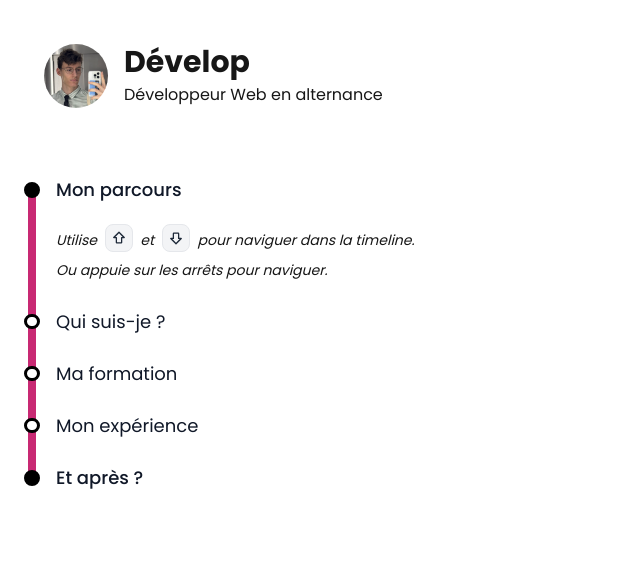
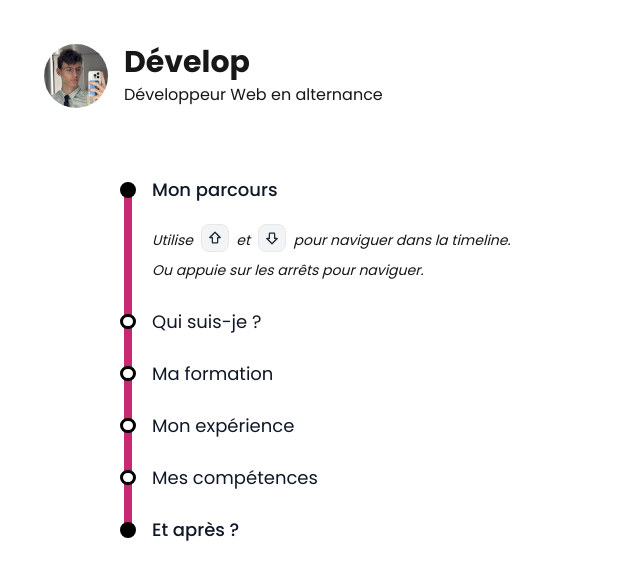
Before and after one commit to simonpct/portfolio, a Next.js app: page / in a window 1280 px wide. Shown: the top 580 px of the page, without its empty margins (0-640 px from the left). Built offline with nearby package versions, Linux system fonts and the light colour scheme.

Commit message:
feat: add skills

```diff
--- a/src/app/components/TimeLine/TimeLineCorp.tsx
+++ b/src/app/components/TimeLine/Content/TimeLineCorp.tsx
@@ -1,5 +1,5 @@
 import Image from "next/image";
-import { TimeLineContentCorp } from "../../data";
+import { TimeLineContentCorp } from "../../../data";
 import { Calendar } from "@phosphor-icons/react";
 
 export const TimeLineCorp: React.FC<{ corp: TimeLineContentCorp; }> = ({ corp }) => {
--- /dev/null
+++ b/src/app/components/TimeLine/Content/TimeLineSkills.tsx
@@ -0,0 +1,23 @@
+import { TimeLineSkill } from "@/app/data";
+import Image from "next/image"
+
+export default function TimeLineSkills({ content, skills }: { content: string, skills: readonly TimeLineSkill[] }): React.ReactElement {
+  return (
+    <div className="mb-4">
+      <h2 className="font-medium mb-4">{content}</h2>
+      <ul className="flex flex-col gap-2.5">
+        {skills.map((skill, index) => (
+          <li key={index} className="flex items-center gap-2">
+            <Image src={`https://cdn.simpleicons.org/${skill.icon}`} alt={skill.name} width={24} height={24} />
+            <h3 className="font-medium">{skill.name}</h3>
+
+            <div className="relative w-16 h-2">
+              <div className="absolute inset-0 rounded-full bg-gray-200 w-16"></div>
+              <div className="absolute inset-0 rounded-full bg-[#C82973]" style={{width: `${Math.round(64 / 5 * skill.level)}px`}}></div>
+            </div>
+          </li>
+        ))}
+      </ul>
+    </div>
+  );
+}
--- a/src/app/components/TimeLine/TimeLine.tsx
+++ b/src/app/components/TimeLine/TimeLine.tsx
@@ -17,7 +17,7 @@ export default function TimeLine(): React.ReactElement {
   }, []);
 
   return (
-    <div className="relative container">
+    <div className="relative ml-2 md:ml-12 xl:ml-24 backdrop-blur-md">
       <div className="relative z-10">
         <TimeLineProvider>
           {timeLineData.map((item, index) => (
--- a/src/app/components/TimeLine/TimeLineItem.tsx
+++ b/src/app/components/TimeLine/TimeLineItem.tsx
@@ -5,7 +5,8 @@ import { TimeLineDot } from './TimeLineDot';
 import { useTimeLine } from './TimeLineContext';
 import { timeLineData, TimeLineItemData } from '../../data';
 import clsx from 'clsx';
-import { TimeLineCorp } from './TimeLineCorp';
+import { TimeLineCorp } from './Content/TimeLineCorp';
+import TimeLineSkills from './Content/TimeLineSkills';
 
 interface TimeLineItemProps {
   readonly index: number;
@@ -58,6 +59,9 @@ export const TimeLineItem: React.FC<TimeLineItemProps> = ({ index, item, blink }
               {content.type === 'react' && (
                 content.content()
               )}
+              {content.type === 'skills' && (
+                <TimeLineSkills skills={content.skills} content={content.content} />
+              )}
             </div>
           ))}
         </div>}
--- a/src/app/data.tsx
+++ b/src/app/data.tsx
@@ -1,7 +1,7 @@
 import { ArrowFatDown, ArrowFatUp } from "@phosphor-icons/react";
 import { KBD } from "./components/Text/KBD";
 
-export type TimeLineContent = TimeLineContentText | TimeLineContentCorp | TimeLineContentReact;
+export type TimeLineContent = TimeLineContentText | TimeLineContentCorp | TimeLineContentReact | TimeLineContentSkills;
 
 export type TimeLineContentText = {
   readonly type: 'text';
@@ -20,6 +20,18 @@ export type TimeLineContentCorp = {
   readonly content: string;
   readonly objectifs: readonly string[];
   readonly date: string;
+}
+
+export type TimeLineContentSkills = {
+  readonly type: 'skills';
+  readonly content: string;
+  readonly skills: readonly TimeLineSkill[];
+}
+
+export type TimeLineSkill = {
+  readonly name: string;
+  readonly icon: string;
+  readonly level: number;
 }
 
 export interface TimeLineItemData {
@@ -104,7 +116,42 @@ export const timeLineData: readonly TimeLineItemData[] = [
     ]
   },
   {
+    title: 'Mes compétences',
+    content: [
+      {
+        type: 'skills',
+        content: 'Techniques',
+        skills: [
+          { name: 'React', icon: 'react', level: 4 },
+          { name: 'Next.js', icon: 'next.js', level: 4 },
+          { name: 'TypeScript', icon: 'typescript', level: 4 },
+          { name: 'Node.js', icon: 'node.js', level: 4 },
+          { name: 'Git', icon: 'git', level: 4 },
+        ]
+      },
+      {
+        type: 'skills',
+        content: 'Bureautique',
+        skills: [
+          { name: 'Figma', icon: 'figma', level: 4 },
+          { name: 'Trello', icon: 'trello', level: 4 },
+          { name: 'Notion', icon: 'notion', level: 4 }
+        ]
+      }
+    ]
+  },
+  {
     title: 'Et après ?',
-    type: 'title'
+    type: 'title',
+    content: [
+      {
+        type: 'text',
+        content: 'On se voit peut-être ? Contactez-moi par mail ou sur LinkedIn !'
+      },
+      {
+        type: 'text',
+        content: 'Je serais ravi de travailler avec vous !'
+      }
+    ]
   }
 ];
```
